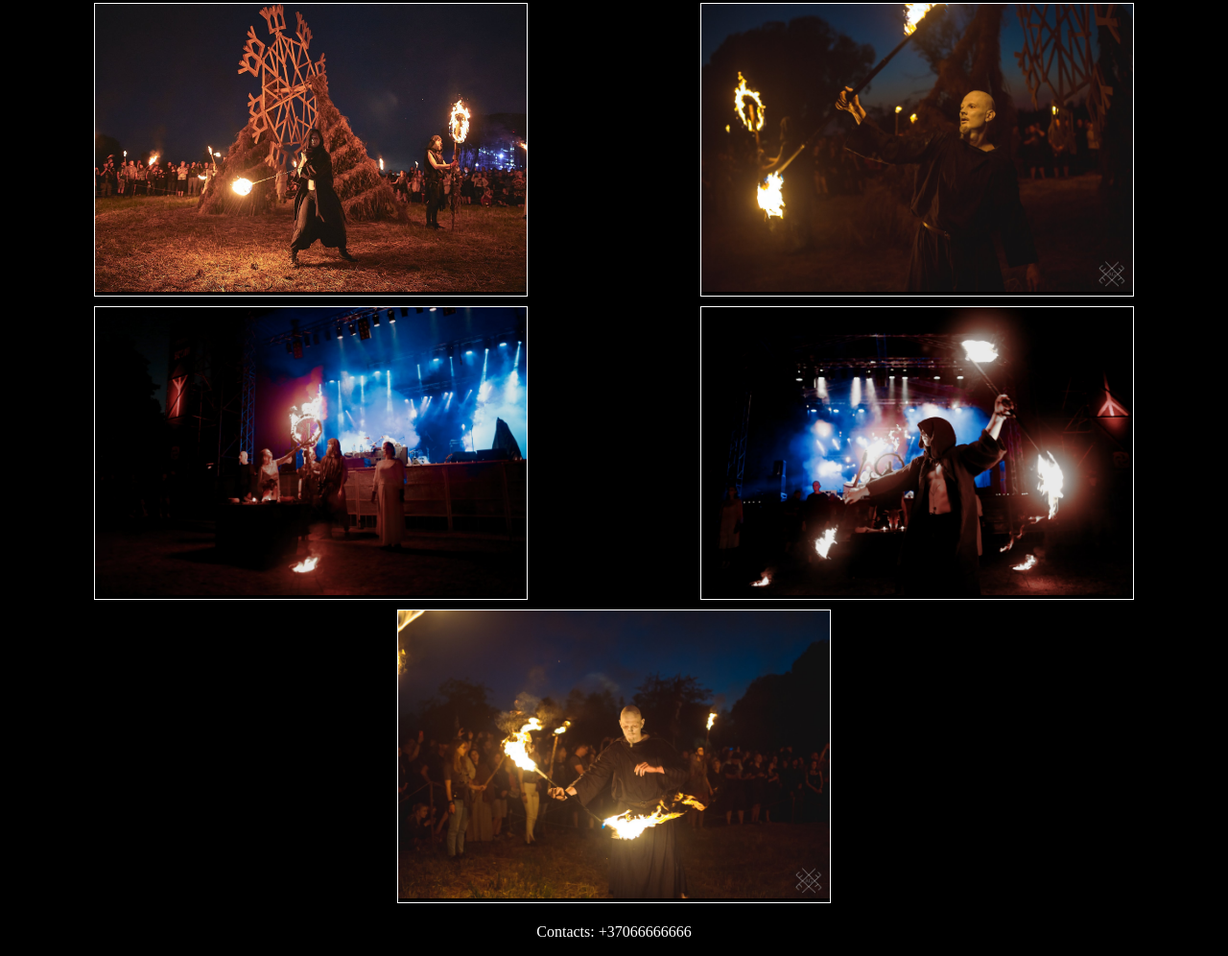
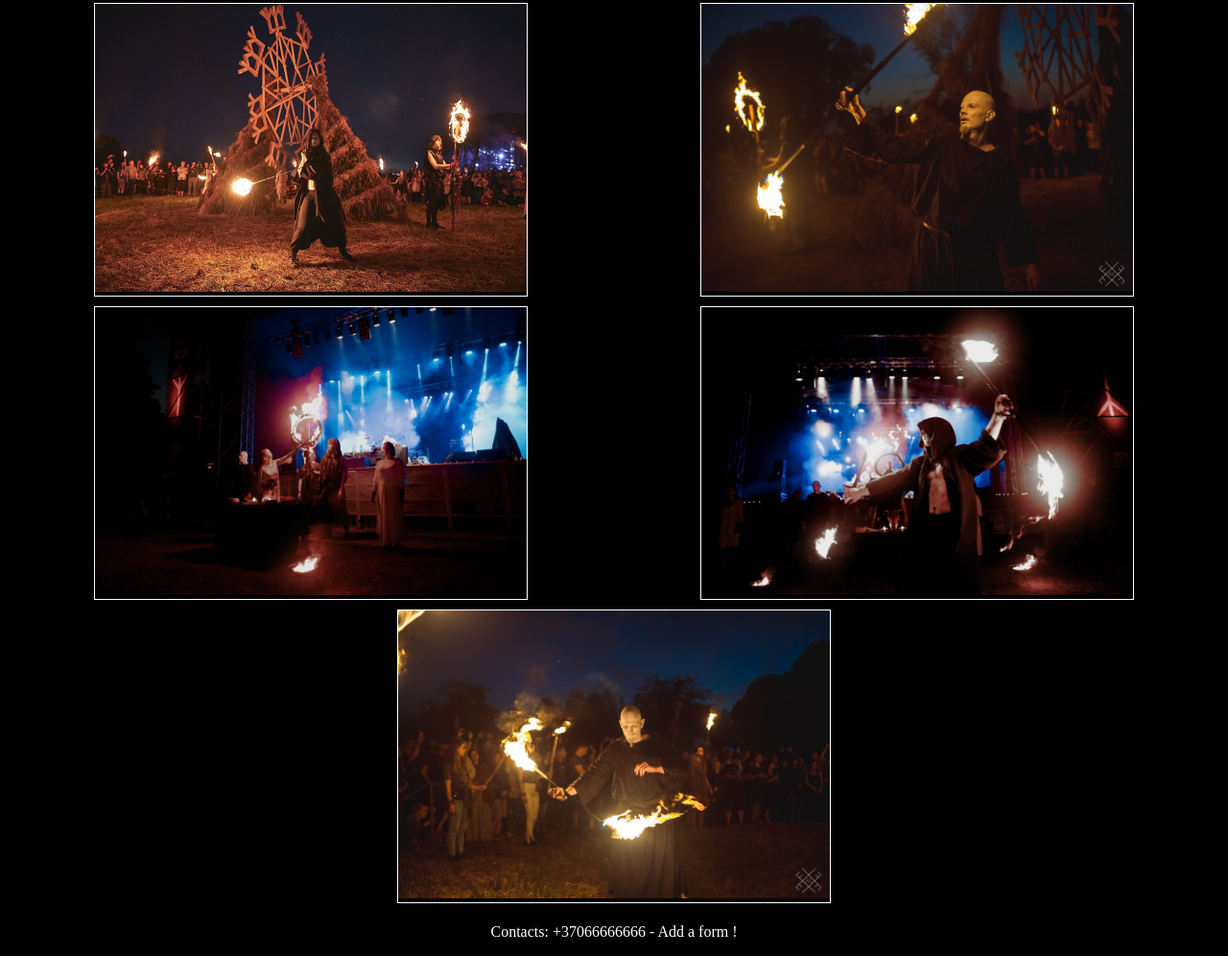
Before and after one commit to MutagenSnake/ALT13_Website, a plain HTML site: page index.html in a window 1280 px wide. Shown: the part 3790-4786 px from the top of the page at 96% size. Drawn offline with Linux system fonts and the light colour scheme.

Commit message:
Testing branch

```diff
--- a/index.html
+++ b/index.html
@@ -175,7 +175,7 @@
 
 <footer>
     <div>
-        <p>Contacts: +37066666666</p>
+        <p>Contacts: +37066666666 - Add a form !</p>
     </div>
 </footer>
 <script type="text/javascript" src="javascript.js"></script>
```
